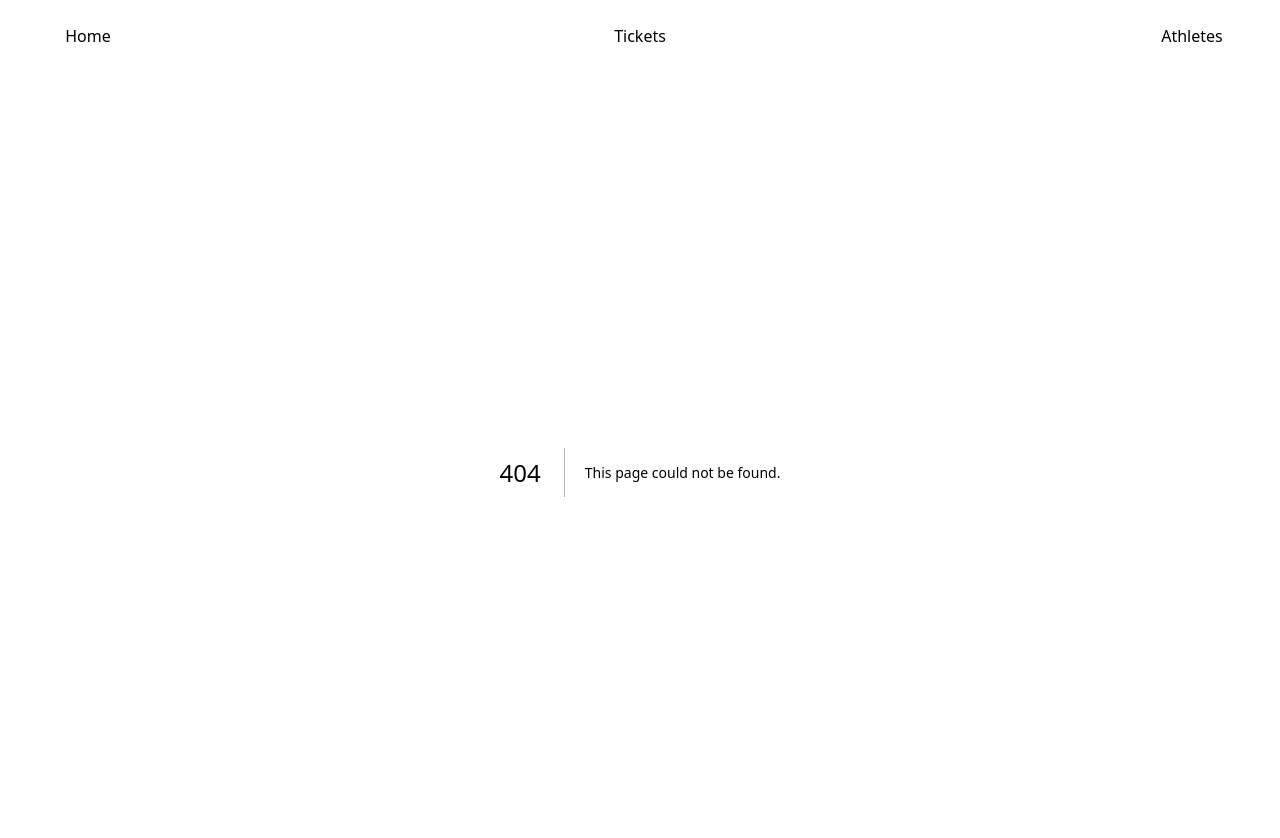
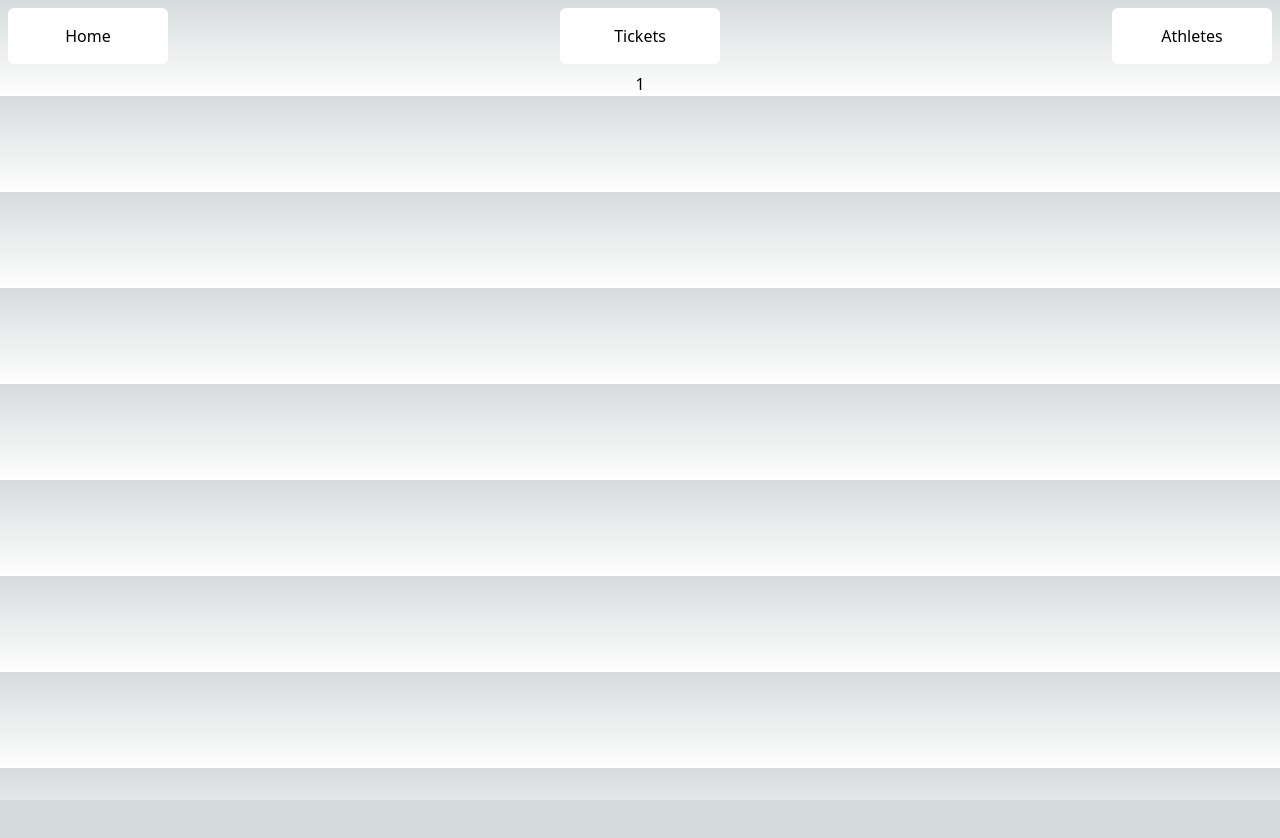
Before and after one commit to jlouard/dojo-next-routing, a Next.js app: page /tickets/1 in a window 1280 px wide. Before the commit this address had no page. Shown: the top 838 px of the page. After the commit the page ends 800 px from the top, so only its background shows below. Built offline with nearby package versions, Linux system fonts and the light colour scheme.

Commit message:
fix(tickets): solve exercise 3

```diff
--- /dev/null
+++ b/app/tickets/[item]/page.tsx
@@ -0,0 +1,13 @@
+type PageParams = {
+    params: { item: string };
+};
+
+export default function Page({ params: {item} }: PageParams) {
+    return (
+        <main>
+            <div className="flex flex-col flex-1 items-center">
+                {item}
+            </div>
+        </main>
+    );
+};
```
